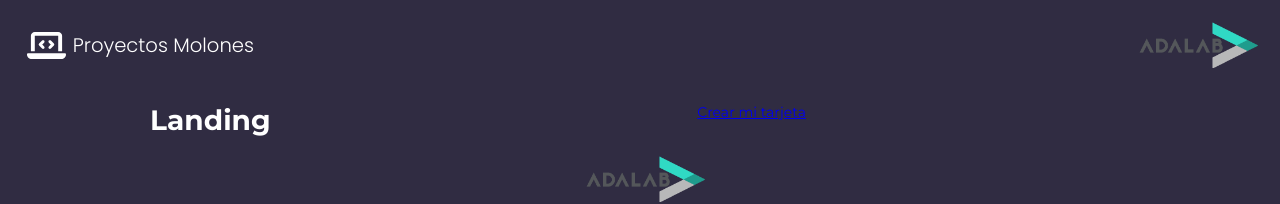
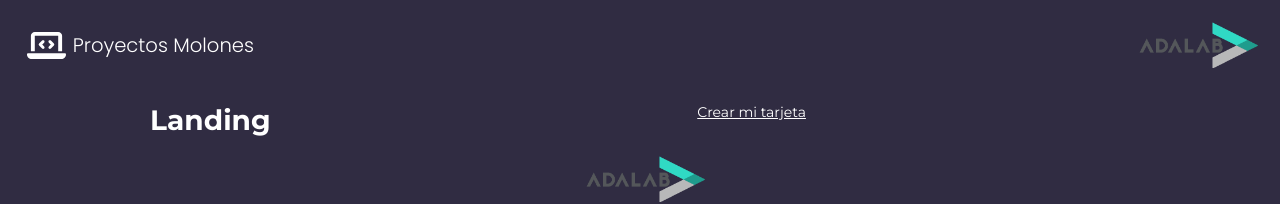
Before and after one commit to mariajose-serrano/project-promo-58-module-3-team-3, a React (Vite) app: page /#/ in a window 1280 px wide. Shown: the top 204 px of the page. Built offline with nearby package versions, Linux system fonts and the light colour scheme.

Commit message:
changing link styles on landing

```diff
--- a/src/components/pages/LandingPage.jsx
+++ b/src/components/pages/LandingPage.jsx
@@ -5,7 +5,7 @@ function LandingPage() {
         <>
         <h1>Landing</h1>
 
-        <Link to="/create" className="start_button">
+        <Link  to="/create" className="start_button">
             Crear mi tarjeta
         </Link>
         </>
--- a/src/styles/App.scss
+++ b/src/styles/App.scss
@@ -92,6 +92,11 @@ fieldset {
   font: var(--font-title-brand);
   text-transform: capitalize;
   color: var(--color-white);
+}
+
+.start_button {
+  color: white;
+
 }
 
 @media screen and (min-width: 768px) {
```
